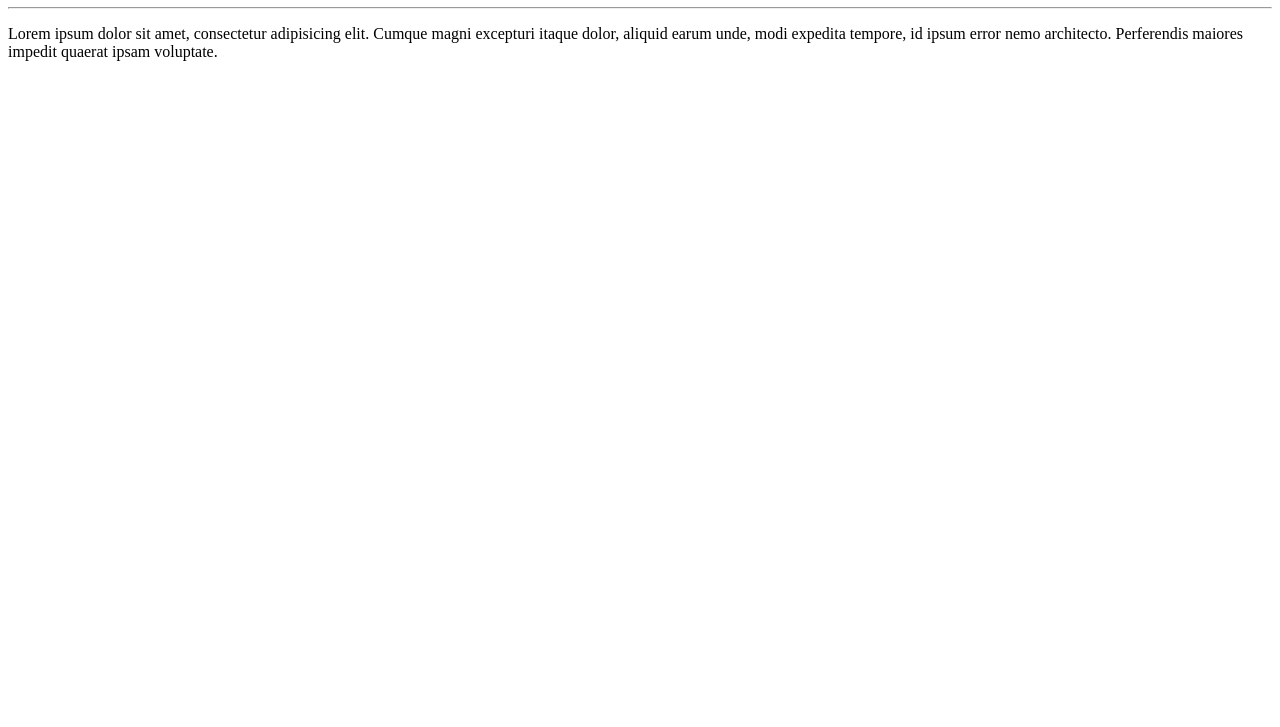
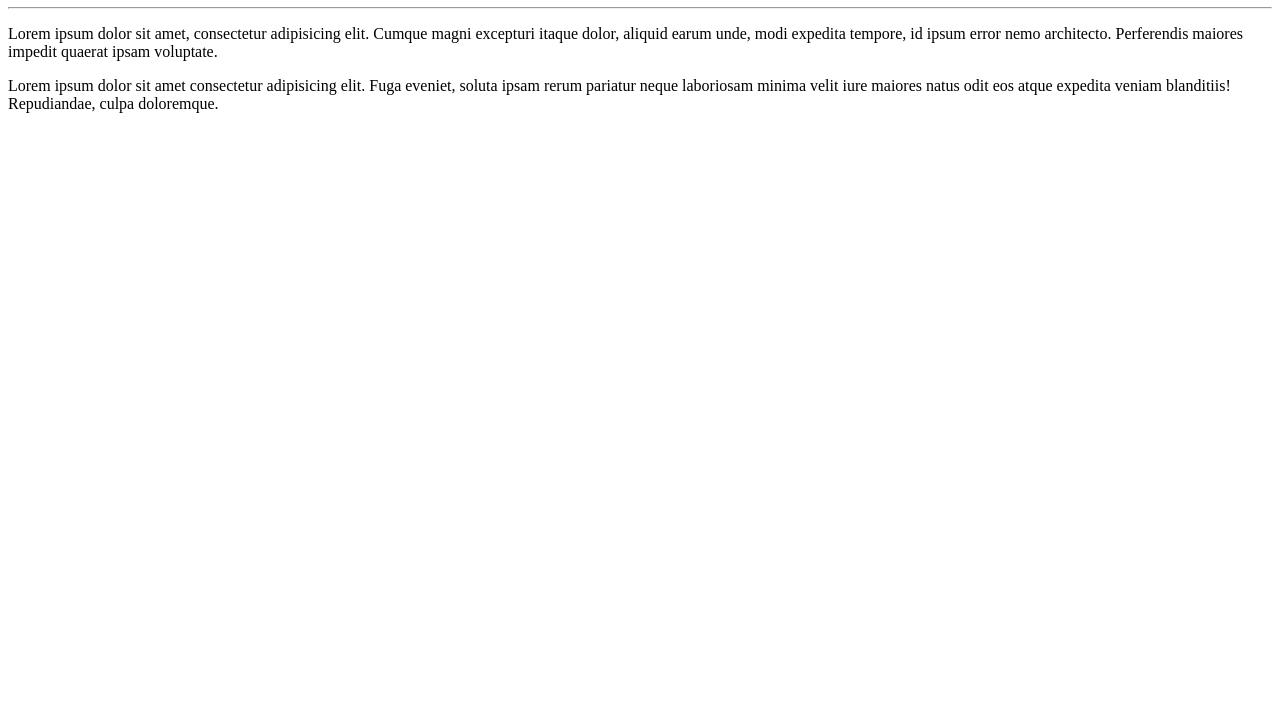
Before and after one commit to jhoann7/Ola-Mundo, a plain HTML site: page site-exemplo/index.html in a window 1280 px wide. Shown: the part 73-800 px from the top of the page. Drawn offline with Linux system fonts and the light colour scheme.

Commit message:
adicionei um parágrafo

```diff
--- a/site-exemplo/index.html
+++ b/site-exemplo/index.html
@@ -9,6 +9,7 @@
     <h1>Olá mundo!</h1>
     <hr>
     <p>Lorem ipsum dolor sit amet, consectetur adipisicing elit. Cumque magni excepturi itaque dolor, aliquid earum unde, modi expedita tempore, id ipsum error nemo architecto. Perferendis maiores impedit quaerat ipsam voluptate.</p>
+    <p>Lorem ipsum dolor sit amet consectetur adipisicing elit. Fuga eveniet, soluta ipsam rerum pariatur neque laboriosam minima velit iure maiores natus odit eos atque expedita veniam blanditiis! Repudiandae, culpa doloremque.</p>
 
 </body>
 </html>
```
